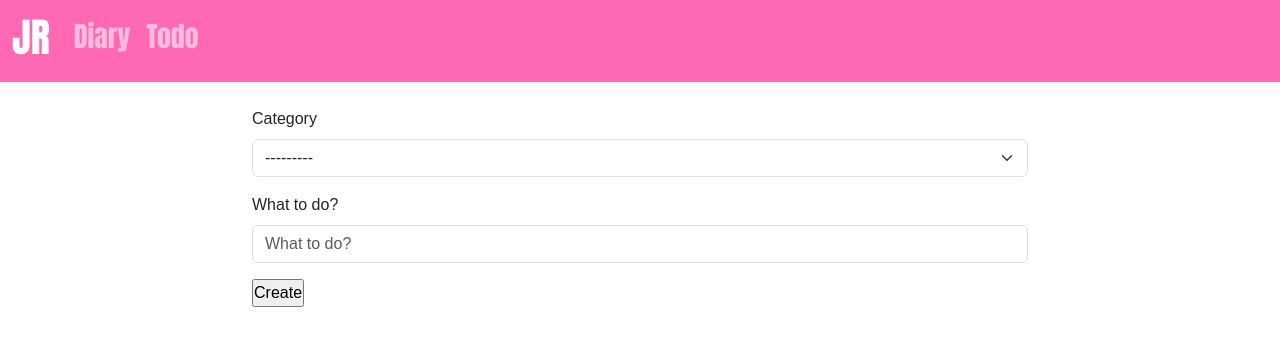
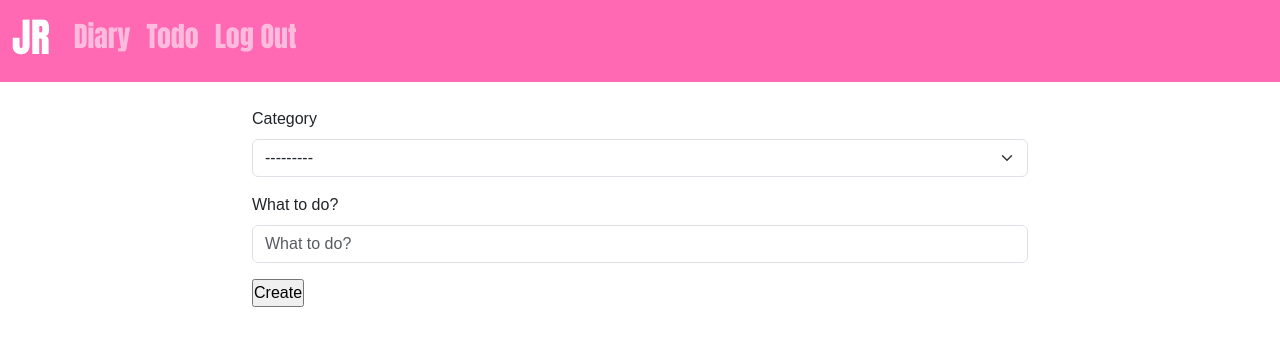
Before and after one commit to jrossgit/personal-diary, a Django app: page /todo in a window 1280 px wide. Shown: the top 346 px of the page. Run offline with Django 3.2, Linux system fonts and the light colour scheme; the visitor is signed in with stand-in values (Sample User, id 1); data that the repository does not hold is empty; some libraries are stand-ins or nearby versions.

Commit message:
Add log out button

```diff
--- a/backend/app/templates/base.html
+++ b/backend/app/templates/base.html
@@ -24,6 +24,9 @@
                 <a class="nav-link" href="{% url 'diary-create-update' %}"><h3>Diary</h3></a>
                 <a class="nav-link" href="{% url 'home' %}"><h3>Todo</h3></a>
             </div>
+            <div class="navbar-nav">
+                <a class="nav-link" href="{% url 'log-out' %}"><h3>Log Out</h3></a>
+            </div>
         </div>
     </div>
 </nav>
--- a/backend/app/urls.py
+++ b/backend/app/urls.py
@@ -21,6 +21,7 @@ from django.urls import include, path
 
 urlpatterns = [
     path("accounts/", include("django.contrib.auth.urls")),
+    path("logout", views.logout_view, name="log-out"),
 
     path("", views.home_view, name="home"),
     path("todo", views.create_todo, name="todo-create"),
--- a/backend/app/views.py
+++ b/backend/app/views.py
@@ -1,6 +1,6 @@
 import datetime
 
-from django.contrib.auth import authenticate, login
+from django.contrib.auth import logout
 from django.contrib.auth.decorators import login_required
 from django.db.models import Prefetch
 from django.shortcuts import render, redirect, reverse
@@ -95,12 +95,6 @@ def create_update_diary_entry(request, entry_id=None):
         return redirect("diary-create-update")
 
 
-# def login(request):
-#     """Login user"""
-#     username = request.POST['username']
-#     password = request.POST['password']
-#     user = authenticate(request, username=username, password=password)
-#     if user is not None:
-#         redirect("home")
-#     else:
-#         return Response()
+def logout_view(request):
+    logout(request)
+    return redirect("login")
```
